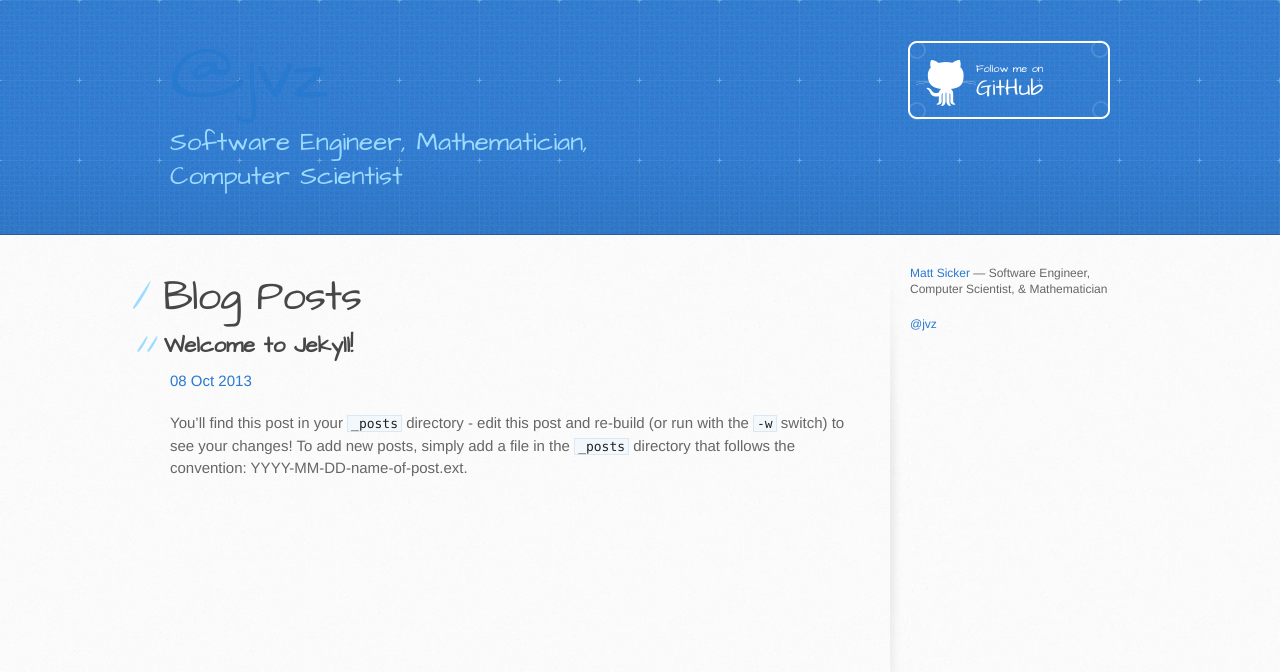
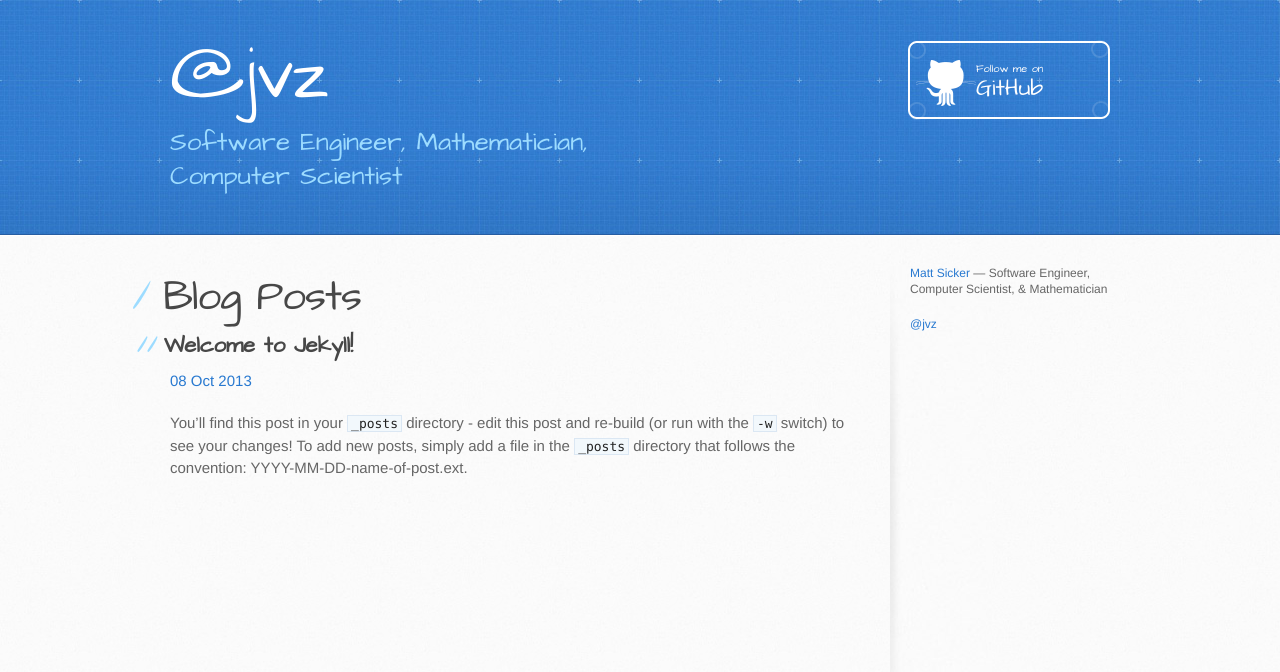
Before and after one commit to jvz/musigma.blog, a Jekyll site: the page built from index.html, in a window 1280 px wide. Shown: the top 672 px of the page. Built offline with Jekyll 4.4.1, drawn with Linux system fonts in a browser that asks for light colours; Markdown is read by kramdown in place of the engine named in the settings.

Commit message:
Changed header h1 link colour to white.

```diff
--- a/stylesheets/stylesheet.css
+++ b/stylesheets/stylesheet.css
@@ -71,7 +71,8 @@ header {
   border-bottom: solid 1px #275da1;
 }
 
-header h1 {
+header h1,
+header h1 a {
   letter-spacing: -1px;
   font-size: 72px;
   color: #fff;
```
